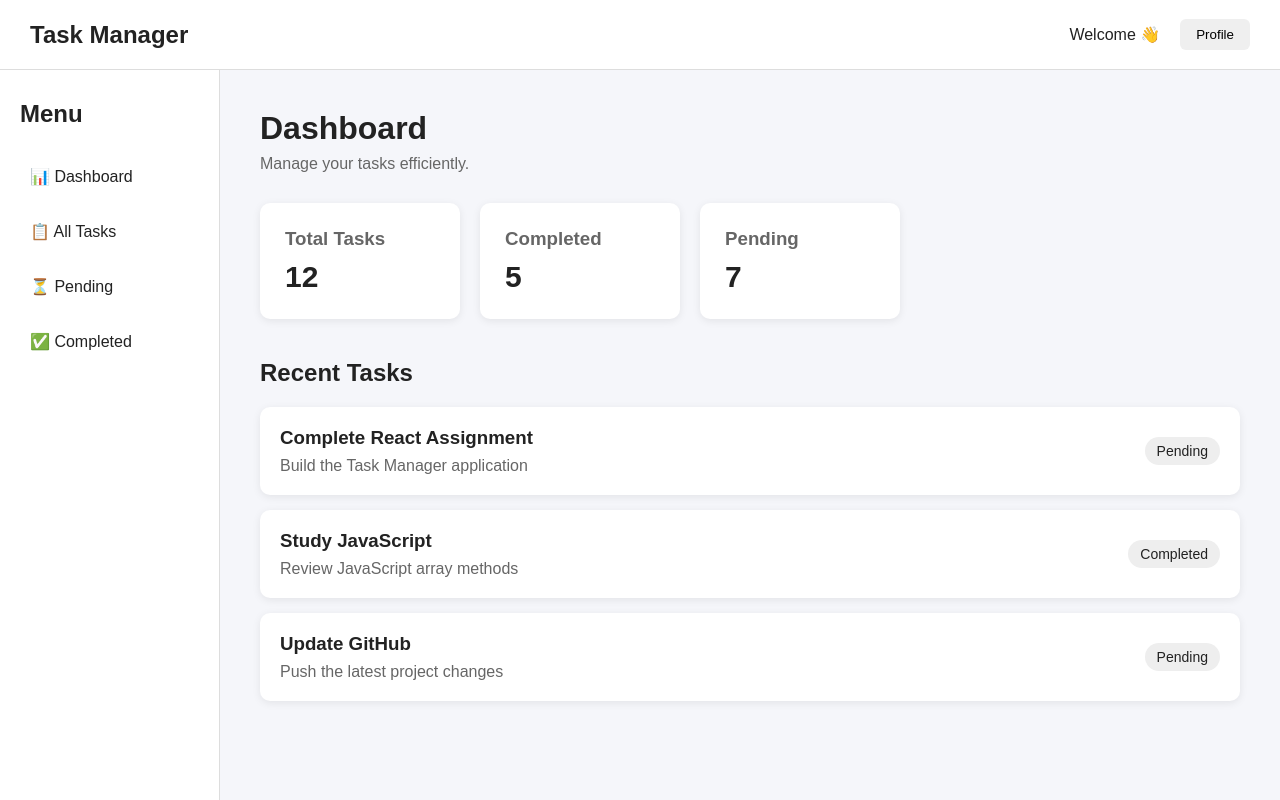
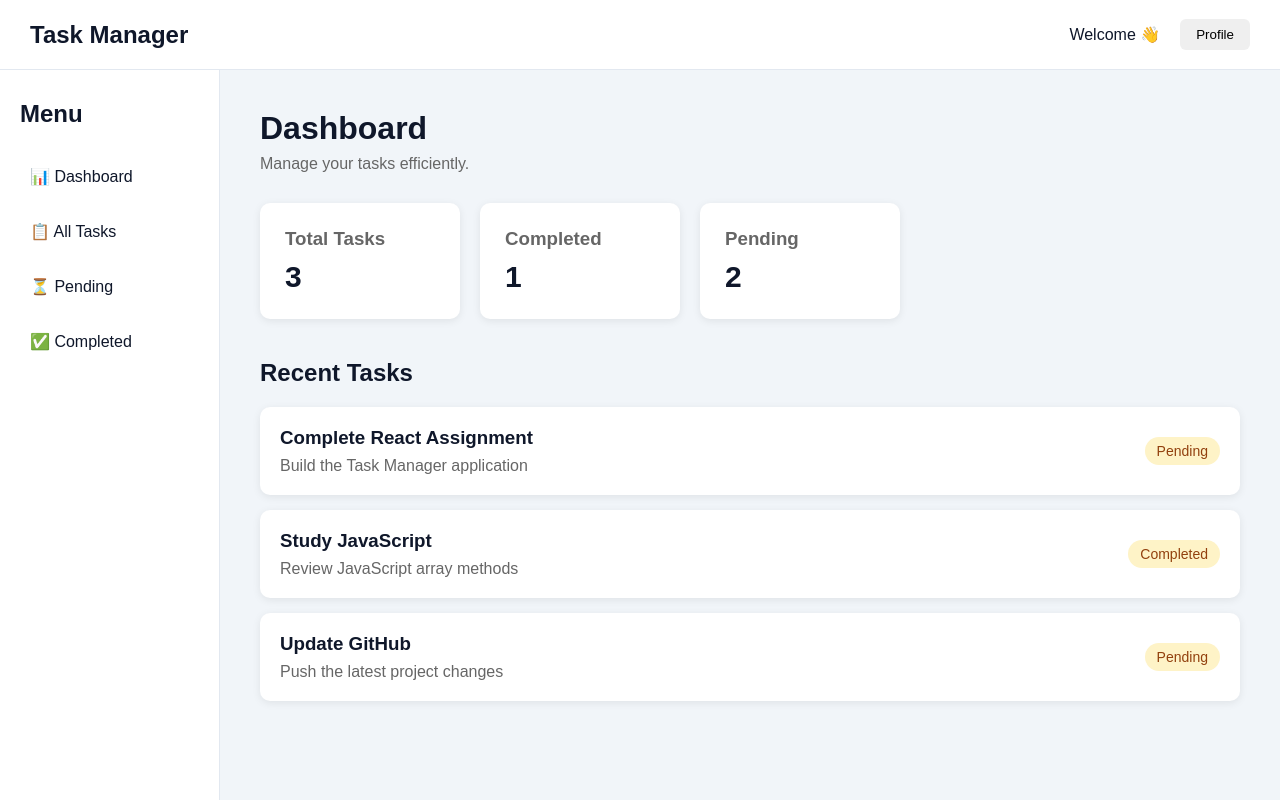
Before and after one commit to Avish-Tharu/react-task-manager, a React (Vite) app: page / in a window 1280 px wide. Built offline with nearby package versions, Linux system fonts and the light colour scheme.

Commit message:
Add dynamic task state and statistics

```diff
--- a/src/App.jsx
+++ b/src/App.jsx
@@ -1,9 +1,42 @@
+import { useState } from "react";
+
 import Navbar from "./components/Navbar";
 import Sidebar from "./components/Sidebar";
 import TaskStats from "./components/TaskStats";
 import TaskCard from "./components/TaskCard";
 
 function App() {
+  const [tasks, setTasks] = useState([
+    {
+      id: 1,
+      title: "Complete React Assignment",
+      description: "Build the Task Manager application",
+      status: "Pending",
+    },
+    {
+      id: 2,
+      title: "Study JavaScript",
+      description: "Review JavaScript array methods",
+      status: "Completed",
+    },
+    {
+      id: 3,
+      title: "Update GitHub",
+      description: "Push the latest project changes",
+      status: "Pending",
+    },
+  ]);
+
+  const totalTasks = tasks.length;
+
+  const completedTasks = tasks.filter(
+    (task) => task.status === "Completed"
+  ).length;
+
+  const pendingTasks = tasks.filter(
+    (task) => task.status === "Pending"
+  ).length;
+
   return (
     <div className="app">
       <Navbar />
@@ -18,28 +51,25 @@ function App() {
             Manage your tasks efficiently.
           </p>
 
-          <TaskStats />
+          <TaskStats
+            total={totalTasks}
+            completed={completedTasks}
+            pending={pendingTasks}
+          />
 
           <section className="tasks-section">
             <h2>Recent Tasks</h2>
 
-            <TaskCard
-              title="Complete React Assignment"
-              description="Build the Task Manager application"
-              status="Pending"
-            />
-
-            <TaskCard
-              title="Study JavaScript"
-              description="Review JavaScript array methods"
-              status="Completed"
-            />
-
-            <TaskCard
-              title="Update GitHub"
-              description="Push the latest project changes"
-              status="Pending"
-            />
+            <div className="tasks-list">
+              {tasks.map((task) => (
+                <TaskCard
+                  key={task.id}
+                  title={task.title}
+                  description={task.description}
+                  status={task.status}
+                />
+              ))}
+            </div>
           </section>
         </main>
       </div>
--- a/src/components/TaskStats.jsx
+++ b/src/components/TaskStats.jsx
@@ -1,19 +1,19 @@
-function TaskStats() {
+function TaskStats({ total, completed, pending }) {
   return (
     <div className="stats-container">
       <div className="stat-card">
         <h3>Total Tasks</h3>
-        <p>12</p>
+        <p>{total}</p>
       </div>
 
       <div className="stat-card">
         <h3>Completed</h3>
-        <p>5</p>
+        <p>{completed}</p>
       </div>
 
       <div className="stat-card">
         <h3>Pending</h3>
-        <p>7</p>
+        <p>{pending}</p>
       </div>
     </div>
   );
--- a/src/styles/main.css
+++ b/src/styles/main.css
@@ -6,18 +6,18 @@
 
 body {
   font-family: Arial, sans-serif;
-  background: #f5f6fa;
-  color: #222;
+  background: #F1F5F9;
+  color: #0F172A;
 }
 
 .navbar {
   height: 70px;
-  background: #ffffff;
+  background: #FFFFFF;
   display: flex;
   align-items: center;
   justify-content: space-between;
   padding: 0 30px;
-  border-bottom: 1px solid #ddd;
+  border-bottom: 1px solid #E2E8F0;
 }
 
 .logo {
@@ -45,9 +45,9 @@ body {
 
 .sidebar {
   width: 220px;
-  background: #ffffff;
+  background: #FFFFFF;
   padding: 30px 20px;
-  border-right: 1px solid #ddd;
+  border-right: 1px solid #E2E8F0;
 }
 
 .sidebar h2 {
@@ -134,6 +134,11 @@ body {
 .task-status {
   padding: 6px 12px;
   border-radius: 20px;
-  background: #eee;
   font-size: 14px;
+  font-weight: 500;
 }
+
+.task-card .task-status {
+  background: #FEF3C7;
+  color: #92400E;
+}
```
